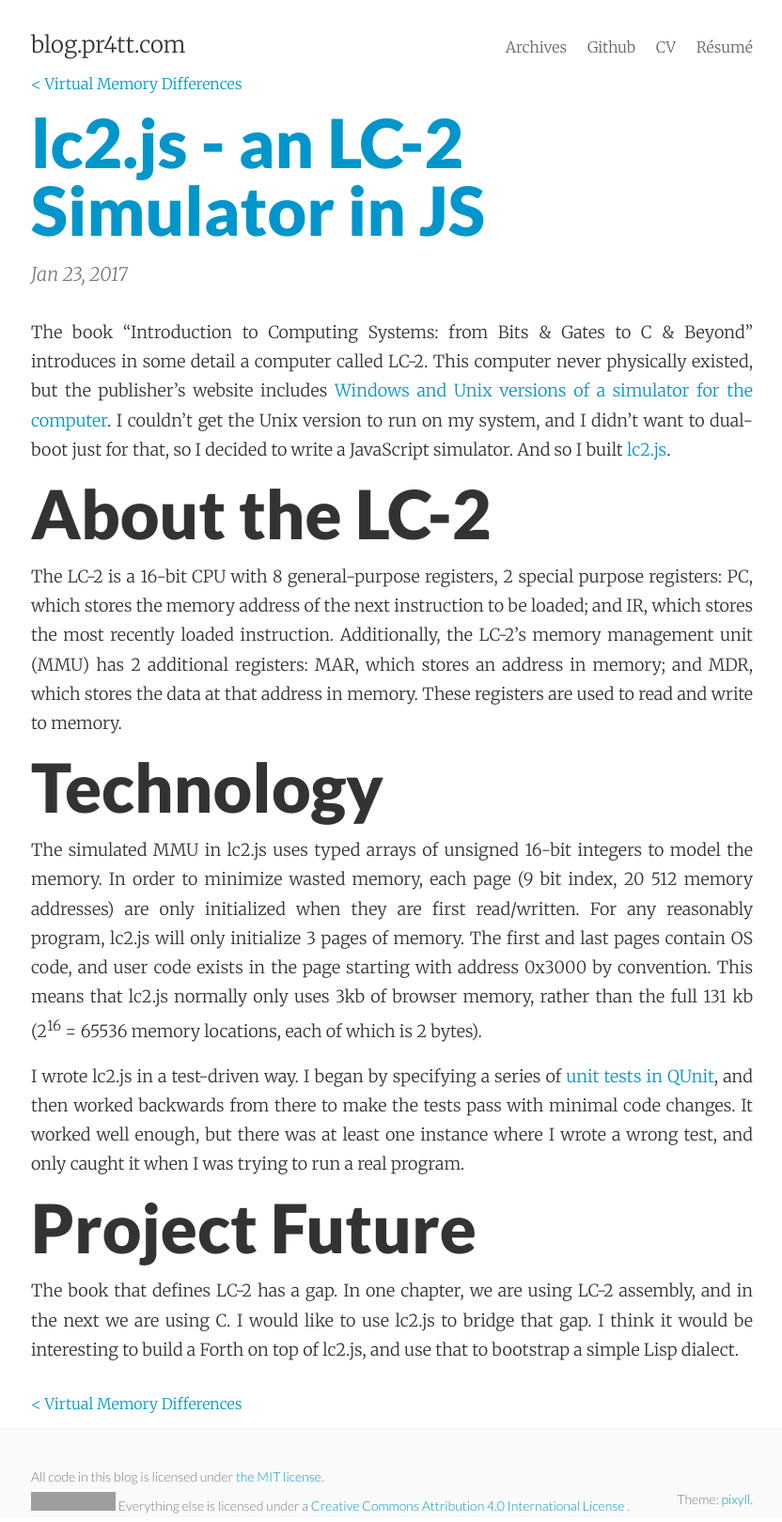
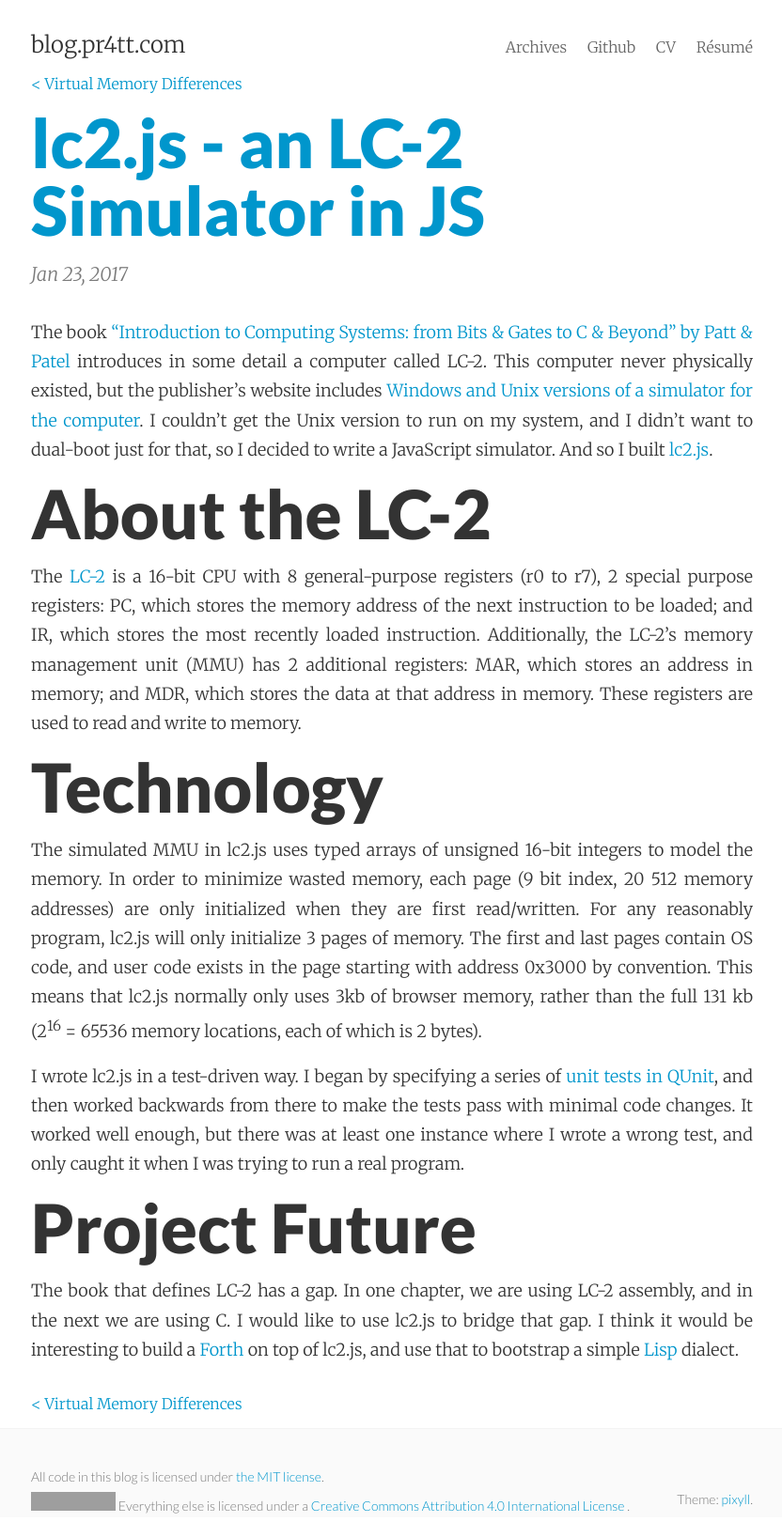
Before and after one commit to spratt/spratt.github.io, a Jekyll site: the page built from _posts/2017-01-23-lc2.js.markdown, in a window 1280 px wide. Shown: the whole page at 94% size, without its empty margins (223-1055 px from the left). Built offline with Jekyll 4.4.1, drawn with Linux system fonts in a browser that asks for light colours; grey boxes are pictures that could not be loaded.

Commit message:
Add links to lc2js post

```diff
--- a/_posts/2017-01-23-lc2.js.markdown
+++ b/_posts/2017-01-23-lc2.js.markdown
@@ -5,11 +5,11 @@ layout: post
 tags: [JavaScript, js, Assembly, asm, LC-2, QUnit]
 ---
 
-The book "Introduction to Computing Systems: from Bits & Gates to C & Beyond" introduces in some detail a computer called LC-2.  This computer never physically existed, but the publisher's website includes [Windows and Unix versions of a simulator for the computer](http://www.mhhe.com/engcs/compsci/patt/lc2unix.mhtml).  I couldn't get the Unix version to run on my system, and I didn't want to dual-boot just for that, so I decided to write a JavaScript simulator.  And so I built [lc2.js](http://blog.pr4tt.com/lc2.js).
+The book ["Introduction to Computing Systems: from Bits & Gates to C & Beyond" by Patt & Patel](https://www.amazon.ca/Introduction-Computing-Systems-Gates-Beyond/dp/0072376902/) introduces in some detail a computer called LC-2.  This computer never physically existed, but the publisher's website includes [Windows and Unix versions of a simulator for the computer](http://www.mhhe.com/engcs/compsci/patt/lc2unix.mhtml).  I couldn't get the Unix version to run on my system, and I didn't want to dual-boot just for that, so I decided to write a JavaScript simulator.  And so I built [lc2.js](http://blog.pr4tt.com/lc2.js).
 
 # About the LC-2
 
-The LC-2 is a 16-bit CPU with 8 general-purpose registers, 2 special purpose registers: PC, which stores the memory address of the next instruction to be loaded; and IR, which stores the most recently loaded instruction.  Additionally, the LC-2's memory management unit (MMU) has 2 additional registers: MAR, which stores an address in memory; and MDR, which stores the data at that address in memory.  These registers are used to read and write to memory.
+The [LC-2](http://www.cs.utexas.edu/users/fussell/courses/cs310h/simulator/lc2.pdf) is a 16-bit CPU with 8 general-purpose registers (r0 to r7), 2 special purpose registers: PC, which stores the memory address of the next instruction to be loaded; and IR, which stores the most recently loaded instruction.  Additionally, the LC-2's memory management unit (MMU) has 2 additional registers: MAR, which stores an address in memory; and MDR, which stores the data at that address in memory.  These registers are used to read and write to memory.
 
 # Technology
 
@@ -19,4 +19,4 @@ I wrote lc2.js in a test-driven way.  I began by specifying a series of [unit te
 
 # Project Future
 
-The book that defines LC-2 has a gap.  In one chapter, we are using LC-2 assembly, and in the next we are using C.  I would like to use lc2.js to bridge that gap.  I think it would be interesting to build a Forth on top of lc2.js, and use that to bootstrap a simple Lisp dialect.
+The book that defines LC-2 has a gap.  In one chapter, we are using LC-2 assembly, and in the next we are using C.  I would like to use lc2.js to bridge that gap.  I think it would be interesting to build a [Forth](https://en.wikipedia.org/wiki/Forth_(programming_language)) on top of lc2.js, and use that to bootstrap a simple [Lisp](https://en.wikipedia.org/wiki/Lisp_(programming_language)) dialect.
```
